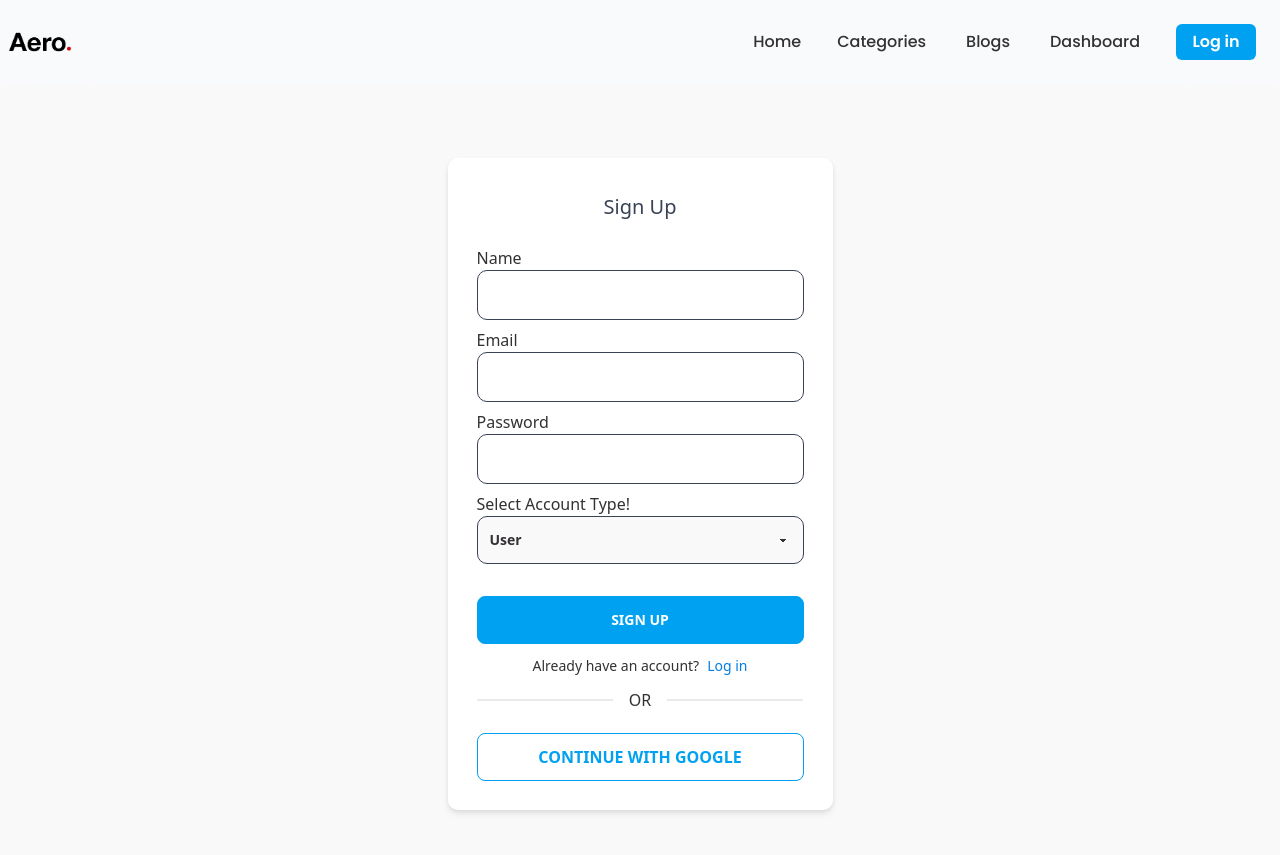
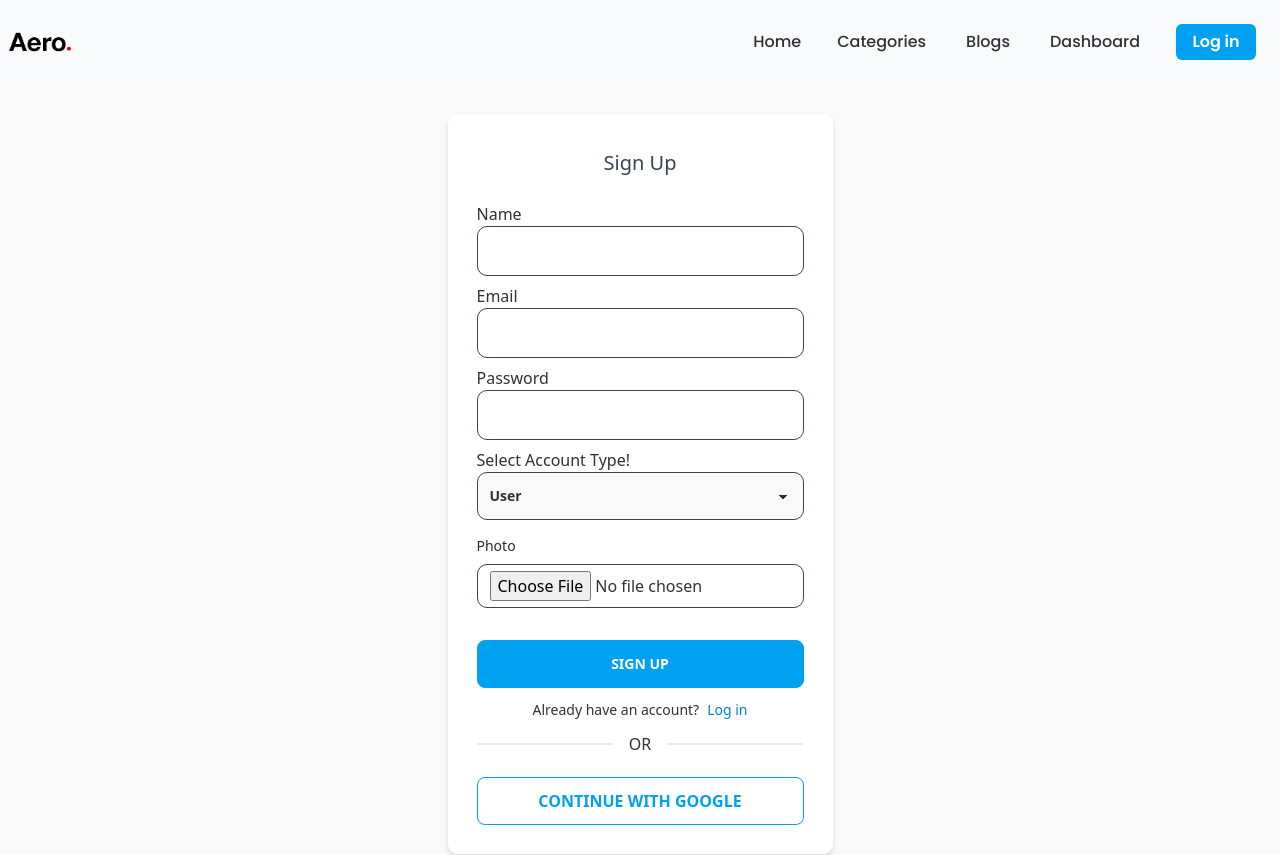
Before and after one commit to Grzafnan/aero-client, a React (Create React App) app: page /sign-up in a window 1280 px wide. Shown: the top 855 px of the page. Built offline with nearby package versions, Linux system fonts and the light colour scheme; no server answers.

Commit message:
implement user photo url

```diff
--- a/src/Pages/Dashboard/AddProduct.js
+++ b/src/Pages/Dashboard/AddProduct.js
@@ -83,6 +83,7 @@ const AddProduct = () => {
       .then(res => {
         // console.log(res.data);
         if (res?.data?.data?.image?.url) {
+
           data['img'] = res?.data?.data?.image?.url;
           axios.post(`${process.env.REACT_APP_API_URL}add-services?email=${user?.email}`, data, {
             headers: {
--- a/src/Pages/Dashboard/AllBuyers.js
+++ b/src/Pages/Dashboard/AllBuyers.js
@@ -105,7 +105,7 @@ const AllBuyers = () => {
           </thead>
           <tbody>
             {
-              allBuyers?.length && (
+              allBuyers?.length ? (
                 <>
                   {
                     allBuyers?.map((buyer, idx) => (
@@ -131,6 +131,13 @@ const AllBuyers = () => {
                   }
                 </>
               )
+                :
+                (
+                  <>
+                    <td className='text-xl font-semibold text-error'> No Buyers Found
+                    </td>
+                  </>
+                )
             }
           </tbody>
         </table>
--- a/src/Pages/Dashboard/AllReports.js
+++ b/src/Pages/Dashboard/AllReports.js
@@ -106,7 +106,7 @@ const AllReports = () => {
           </thead>
           <tbody>
             {
-              allReports?.length && (
+              allReports?.length ? (
                 <>
                   {
                     allReports?.map((report, idx) => (
@@ -126,6 +126,13 @@ const AllReports = () => {
                   }
                 </>
               )
+                :
+                (
+                  <>
+                    <td className='text-xl font-semibold text-error'> No Reports Found
+                    </td>
+                  </>
+                )
             }
           </tbody>
         </table>
--- a/src/Pages/Dashboard/AllSellers.js
+++ b/src/Pages/Dashboard/AllSellers.js
@@ -140,7 +140,7 @@ const AllSellers = () => {
                   </thead>
                   <tbody>
                     {
-                      allSellers?.length && (
+                      allSellers?.length ? (
                         <>
                           {
                             allSellers?.map((seller, idx) => <TableRow
@@ -153,6 +153,13 @@ const AllSellers = () => {
                           }
                         </>
                       )
+                        :
+                        (
+                          <>
+                            <td className='text-xl font-semibold text-error'> No Sellers Found
+                            </td>
+                          </>
+                        )
                     }
                   </tbody>
                 </table>
--- a/src/Pages/Dashboard/MyOrders.js
+++ b/src/Pages/Dashboard/MyOrders.js
@@ -9,7 +9,7 @@ import useTitle from '../../hooks/useTitle';
 const MyOrders = () => {
 
   const { user } = useContext(AuthContext)
-  // console.log(user);
+  console.log(user);
 
   const { data: bookings, isLoading } = useQuery({
     queryKey: ['bookings', user?.uid, user?.email],
@@ -53,7 +53,7 @@ const MyOrders = () => {
                     </thead>
                     <tbody>
                       {
-                        bookings?.length && (
+                        bookings?.length ? (
                           <>
                             {
                               bookings?.map((booking, idx) => (
@@ -93,6 +93,13 @@ const MyOrders = () => {
                             }
                           </>
                         )
+                          :
+                          (
+                            <>
+                              <td className='text-xl font-semibold text-error'> No Orders Found
+                              </td>
+                            </>
+                          )
                       }
                     </tbody>
                   </table>
--- a/src/Pages/Login/SignUp.js
+++ b/src/Pages/Login/SignUp.js
@@ -13,7 +13,9 @@ const SignUp = () => {
   const googleProvider = new GoogleAuthProvider();
   const { register, handleSubmit, reset, formState: { errors } } = useForm();
   const [createdUserEmail, setCreatedUserEmail] = useState('');
+  const [files, setFiles] = useState([]);
   const [token] = useToken(createdUserEmail)
+
 
   useTitle('Sign Up')
 
@@ -27,15 +29,18 @@ const SignUp = () => {
 
 
   const handleRegister = (data) => {
-    console.log(data);
-
+    const formData = new FormData();
+    formData.append('image', data?.photo[0])
+    axios.post(`https://api.imgbb.com/1/upload?key=${process.env.REACT_APP_IMGBB_KEY}`, formData)
+      .then(res => {
+        if (res?.data?.data?.image?.url) {
           createUser(data.email, data.password)
             .then((userCredential) => {
               // Signed in
               const user = userCredential.user;
               console.log(user);
               savedUserDB(data.name, data.email, data.userType)
-        update(data.name)
+              update(data.name, res?.data?.data?.image?.url)
               verifyEmail();
               // ...
             })
@@ -49,11 +54,41 @@ const SignUp = () => {
             .finally(() => {
               setLoading(false)
             })
+
+
+        }
+      })
+      .catch(err => {
+        console.error(err)
+      })
+
+
+
+    // createUser(data.email, data.password)
+    //   .then((userCredential) => {
+    //     // Signed in
+    //     const user = userCredential.user;
+    //     console.log(user);
+    //     savedUserDB(data.name, data.email, data.userType)
+    //     update(data.name)
+    //     verifyEmail();
+    //     // ...
+    //   })
+    //   .catch((error) => {
+    //     const errorCode = error.code;
+    //     const errorMessage = error.message;
+    //     console.log(error);
+    //     toast.error(error.message);
+    //     // ..
+    //   })
+    //   .finally(() => {
+    //     setLoading(false)
+    //   })
   }
 
 
-  const update = (name) => {
-    updateUserProfile(name)
+  const update = (name, photo) => {
+    updateUserProfile(name, photo)
       .then(() => {
         // Profile updated!
         // ...
@@ -169,7 +204,31 @@ const SignUp = () => {
           </div>
 
 
+          <div className="mt-4">
+            <div className="flex items-center justify-between">
+              <label
+                htmlFor="photo"
+                className="block text-sm text-gray-800  ">
+                Photo
+              </label>
+            </div>
 
+            <input
+              type="file"
+              name="photo"
+              placeholder="Input your Photo"
+              required
+              className="block px-4 py-1.5 mt-2 border-[1px] border-accent pl-3 rounded-[10px] w-full"
+              {...register('photo', {
+                required: 'Photo is Required',
+              })}
+            />
+            {errors.photo && (
+              <p className="text-red-500">
+                {errors.photo.message}
+              </p>
+            )}
+          </div>
 
           <input className='w-full btn text-white btn-secondary mt-8' type="submit" value='Sign up' />
         </form>
--- a/src/Pages/Shared/Navbar/Navbar.js
+++ b/src/Pages/Shared/Navbar/Navbar.js
@@ -3,10 +3,11 @@ import { Link, NavLink } from 'react-router-dom';
 import { AuthContext } from '../../../contexts/AuthProvider/AuthProvider';
 import logo from '../../../assets/logo.png'
 import './Navbar.css'
+import { useLocation } from 'react-router-dom';
 
 const Navbar = () => {
   const { user, logOut } = useContext(AuthContext)
-
+  const location = useLocation();
 
   const menuItems = <>
     <li className='py-1 px-4 lg:px-0'>
@@ -68,7 +69,11 @@ const Navbar = () => {
           {menuItems}
         </ul>
       </div>
-      <label htmlFor="dashboard-drawer" tabIndex={2} className="btn btn-ghost lg:hidden">
+      <label htmlFor="dashboard-drawer" tabIndex={2}
+
+        //  className="btn btn-ghost lg:hidden"
+        className={`${location.pathname.includes('dashboard') ? "btn btn-ghost lg:hidden" : "hidden"}`}
+      >
         <svg xmlns="http://www.w3.org/2000/svg" className="h-5 w-5" fill="none" viewBox="0 0 24 24" stroke="currentColor"><path strokeLinecap="round" strokeLinejoin="round" strokeWidth="2" d="M4 6h16M4 12h8m-8 6h16" /></svg>
       </label>
     </div>
--- a/src/contexts/AuthProvider/AuthProvider.js
+++ b/src/contexts/AuthProvider/AuthProvider.js
@@ -26,10 +26,11 @@ const AuthProvider = ({ children }) => {
     return signInWithPopup(auth, provider)
   }
 
-  const updateUserProfile = (name) => {
+  const updateUserProfile = (name, photo) => {
     setLoading(true)
     return updateProfile(auth.currentUser, {
       displayName: name,
+      photoURL: photo
     })
   }
 
--- a/src/layout/DashboardLayout.js
+++ b/src/layout/DashboardLayout.js
@@ -39,7 +39,7 @@ const DashboardLayout = () => {
                 <div className='mt-5'>
                   <img src={logo} className='w-28 mx-auto' alt="" />
                   <div className="flex flex-col items-center mt-4">
-                    <img className="object-cover w-24 h-24 mx-2 rounded-full" src={user?.photoURL ? user?.photoUrl : 'https://www.shareicon.net/data/512x512/2016/08/18/814068_face_512x512.png'} alt={user?.displayName} />
+                    <img className="object-cover w-24 h-24 mx-2 rounded-full" src={user?.photoURL ? user?.photoURL : 'https://www.shareicon.net/data/512x512/2016/08/18/814068_face_512x512.png'} alt={user?.displayName} />
                     <h4 className="mx-2 mt-2 font-medium text-gray-800 dark:text-gray-200 hover:underline">{user?.displayName ? user?.displayName : "No User"}</h4>
                     <p className="mx-2 mt-1 text-sm font-medium text-gray-600 dark:text-gray-400 hover:underline">{user?.email ? user?.email : 'john@example.com'}</p>
                   </div>
```
Also changed, not shown: 1 other file (tests, documents, lock files or other folders). Lines whose indentation alone changed are shown as unchanged.
